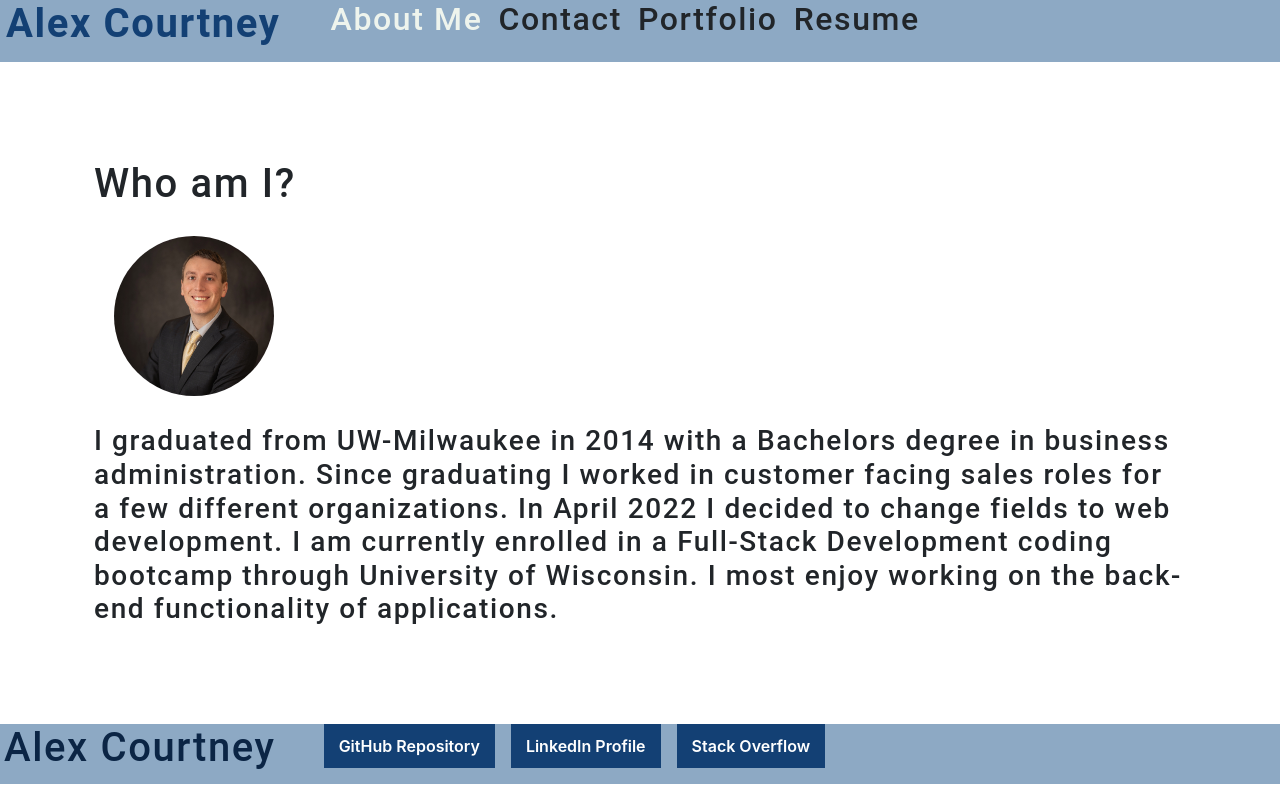
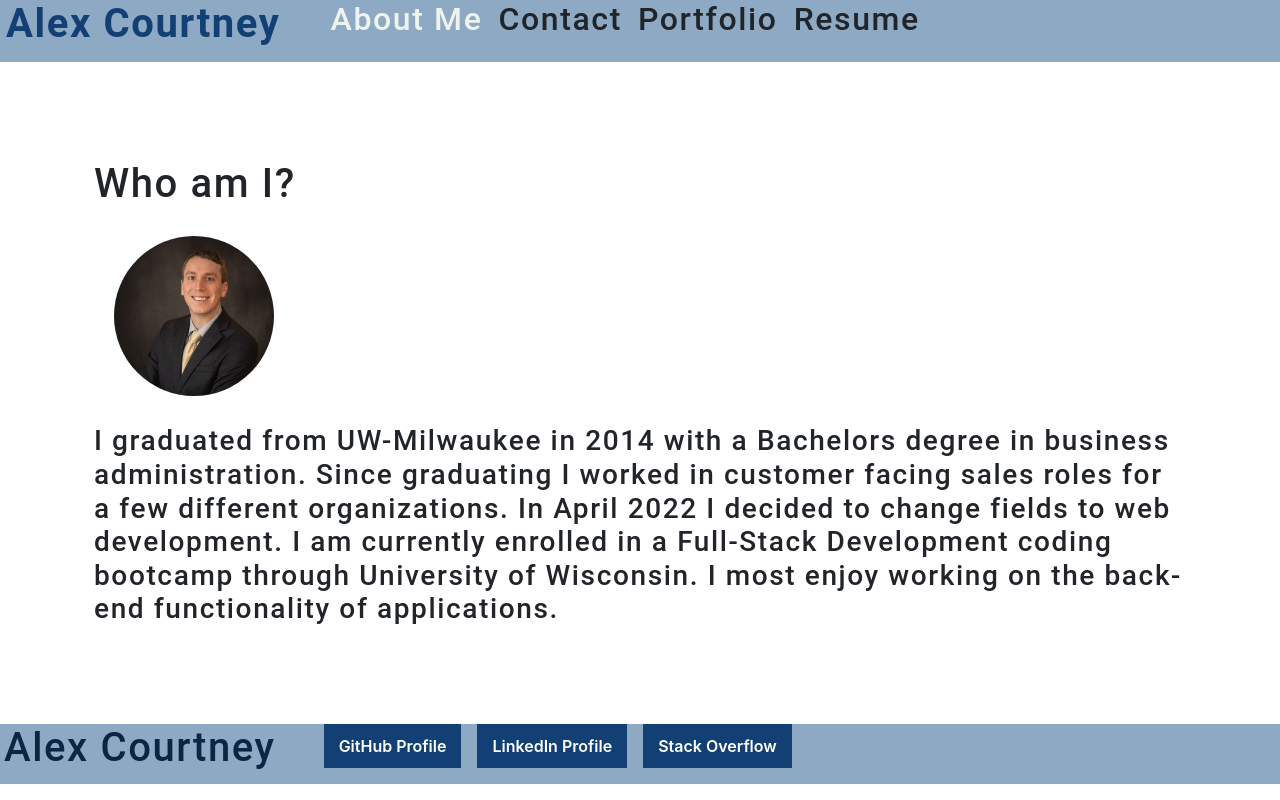
Before and after one commit to AlexCourtney18/react-portfolio, a React (Create React App) app: page / in a window 1280 px wide. Built offline with nearby package versions, Linux system fonts and the light colour scheme.

Commit message:
change button

```diff
--- a/src/components/Footer/index.js
+++ b/src/components/Footer/index.js
@@ -13,7 +13,7 @@ function Footer() {
             <nav>
             <ul className='flex-row'>
                 <li className='mx-2'>
-                <button onClick={() => openSite('https://github.com/AlexCourtney18')}>GitHub Repository</button>
+                <button onClick={() => openSite('https://github.com/AlexCourtney18')}>GitHub Profile</button>
                 </li>
                 <li className='mx-2'>
                 <button onClick={() => openSite('https://www.linkedin.com/in/alex-courtney-b90106164/')}>LinkedIn Profile</button>
```
